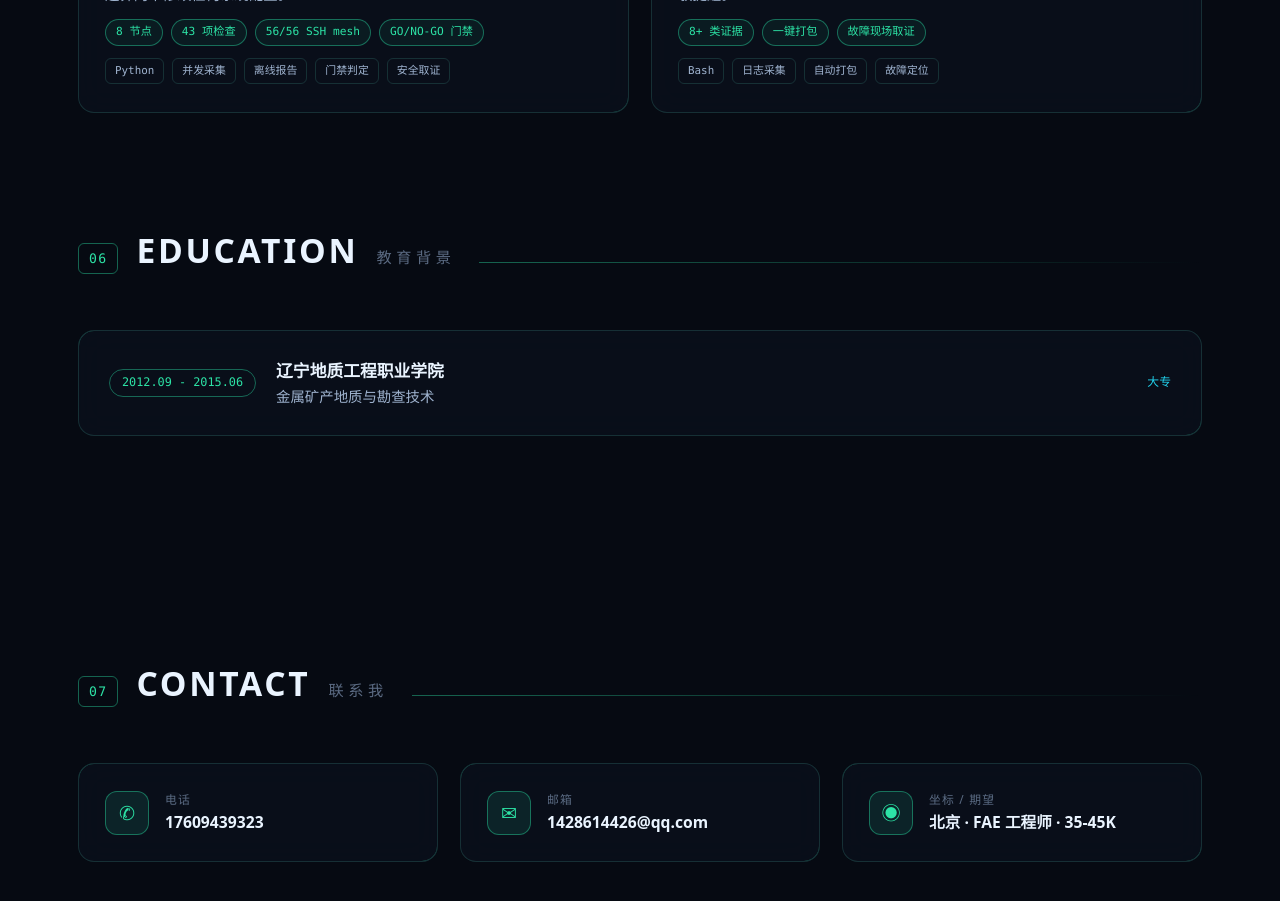
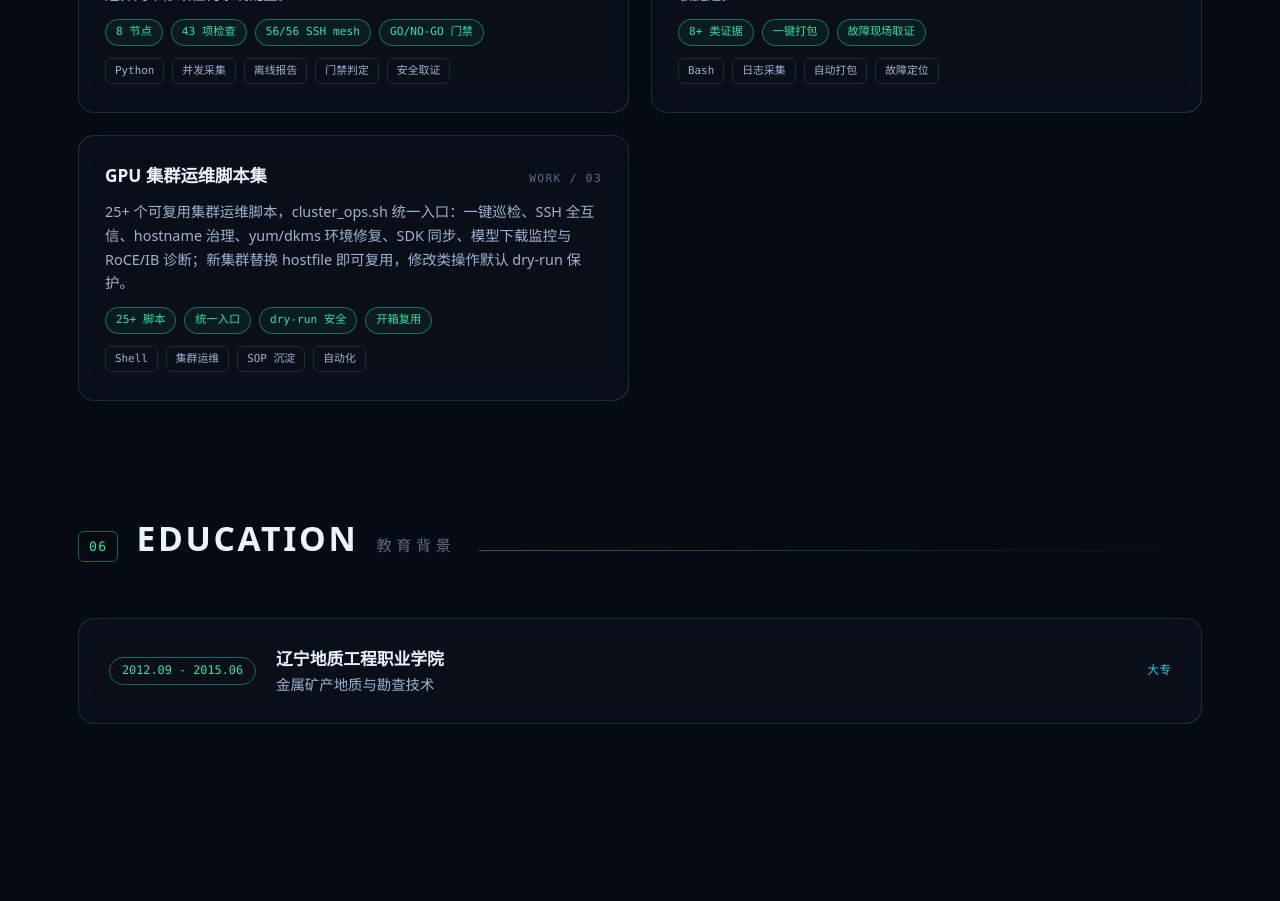
Before and after one commit to JackZhou1018/Jack_Zhou_resume, a React (Vite) app: page / in a window 1280 px wide. Shown: the part 5580-6481 px from the top of the page. Built offline with nearby package versions, Linux system fonts and the light colour scheme.

Commit message:
feat: 补充 GPU 集群运维脚本集作品（25+ 脚本统一入口）

```diff
--- a/src/data/resume.js
+++ b/src/data/resume.js
@@ -35,6 +35,13 @@ export const vibe = {
       desc: 'S5000 服务器故障现场一键取证：系统信息、dmesg、journalctl、GPU 状态、驱动模块、GCD 错误转存、容器与网络日志自动采集打包，附敏感信息脱敏提醒。',
       stats: ['8+ 类证据', '一键打包', '故障现场取证'],
       tags: ['Bash', '日志采集', '自动打包', '故障定位'],
+      link: null,
+    },
+    {
+      name: 'GPU 集群运维脚本集',
+      desc: '25+ 个可复用集群运维脚本，cluster_ops.sh 统一入口：一键巡检、SSH 全互信、hostname 治理、yum/dkms 环境修复、SDK 同步、模型下载监控与 RoCE/IB 诊断；新集群替换 hostfile 即可复用，修改类操作默认 dry-run 保护。',
+      stats: ['25+ 脚本', '统一入口', 'dry-run 安全', '开箱复用'],
+      tags: ['Shell', '集群运维', 'SOP 沉淀', '自动化'],
       link: null,
     },
   ],
```
